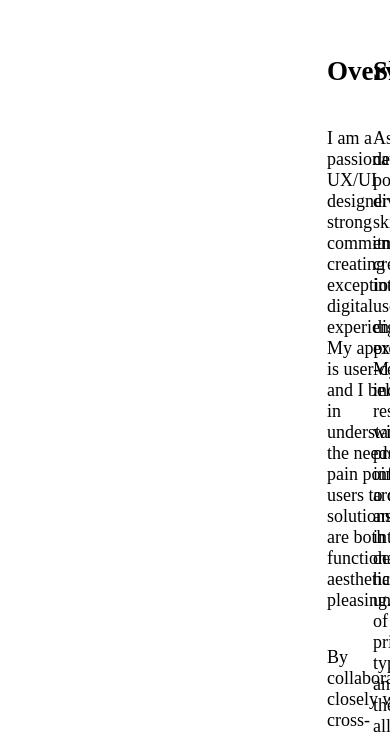
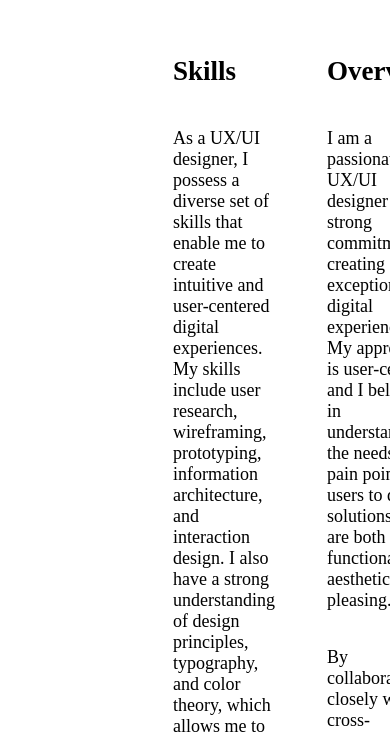
Before and after one commit to mritchie5/UX_UI_HW_18, a plain HTML site: page index.html in a window 390 px wide. Shown: the part 525-1257 px from the top of the page. Drawn offline with Linux system fonts and the light colour scheme.

Commit message:
updated css
added mobile and adjusted margins

```diff
--- a/css/style.css
+++ b/css/style.css
@@ -60,13 +60,13 @@ li {
 }
 
 .leftColumn {
-    flex: 1;
+    flex: 2;
     padding: 5px;
     display: flex;
     flex-direction: column;
     align-items: flex-start;
-    margin-right: 400px;
-    margin-left: 350px;
+    margin-right: 300px;
+    margin-left: 150px;
 }
 
 .rightColumn {
@@ -146,3 +146,8 @@ li {
     text-align: right;
     padding-left: 55px;
 }
+
+@media only screen and (max-width: 600px) {
+.grid-container {
+    grid-template-columns: 1fr;
+}
```
